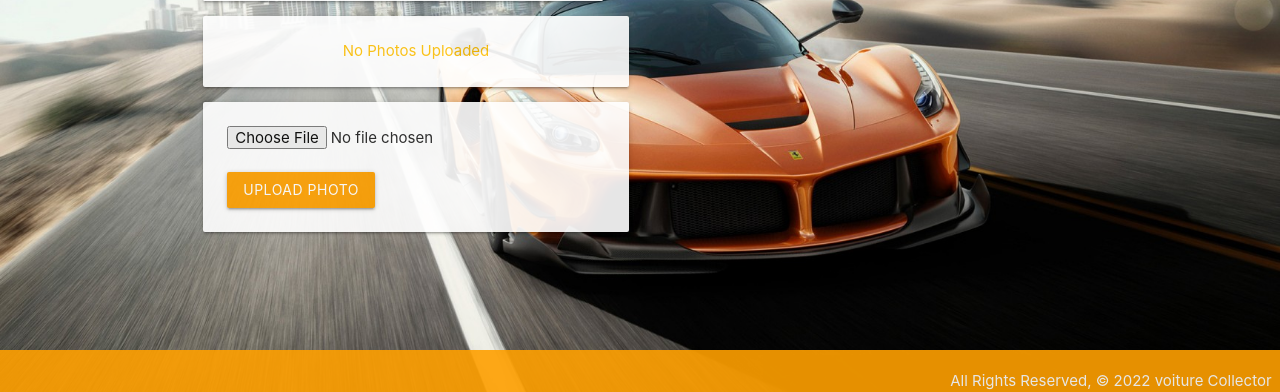
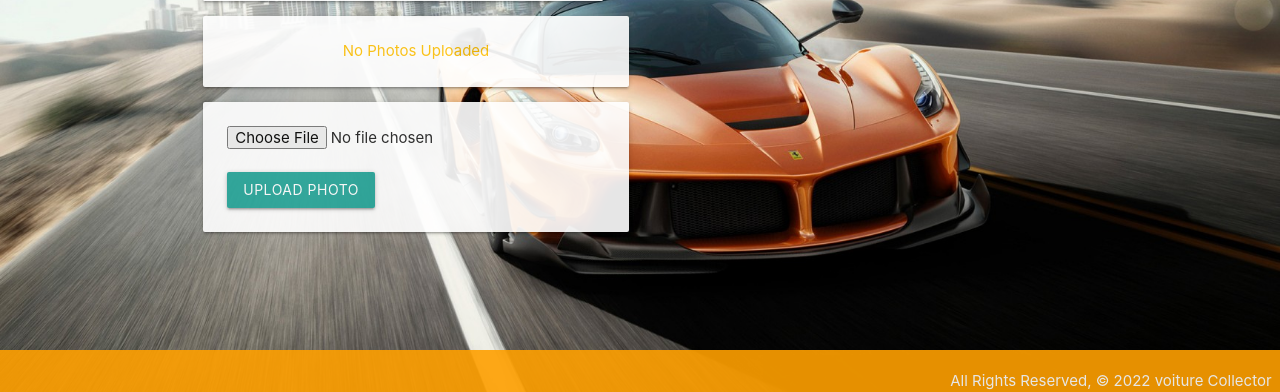
Before and after one commit to Cristian-nambo10/Dream-car-collection, a Django app: template main_app/templates/cars/details.html in a window 1280 px wide. Shown: the part 408-800 px from the top of the page. Run offline with Django 4.2, Linux system fonts and the light colour scheme; the template is opened without the code that fills it, so the values that code supplies are empty.

Commit message:
wip:add to heroku

```diff
--- a/main_app/templates/cars/details.html
+++ b/main_app/templates/cars/details.html
@@ -35,7 +35,7 @@
       <!-- This name is refrenced back in views -->
       <input type="file" name="photo-file" />
       <br /><br />
-      <input type="submit" value="Upload Photo" class="btn amber darken-2" />
+      <input type="submit" value="Upload Photo" class="btn" />
     </form>
   </div>
   <div class="col s6">
```
